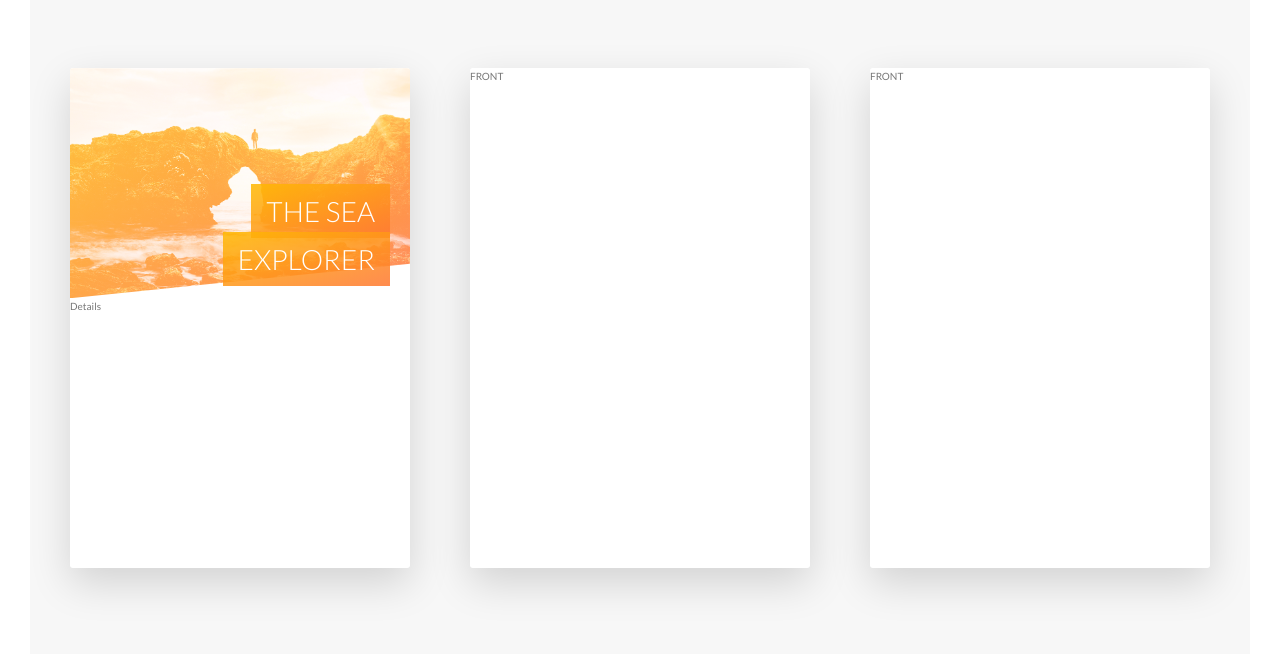
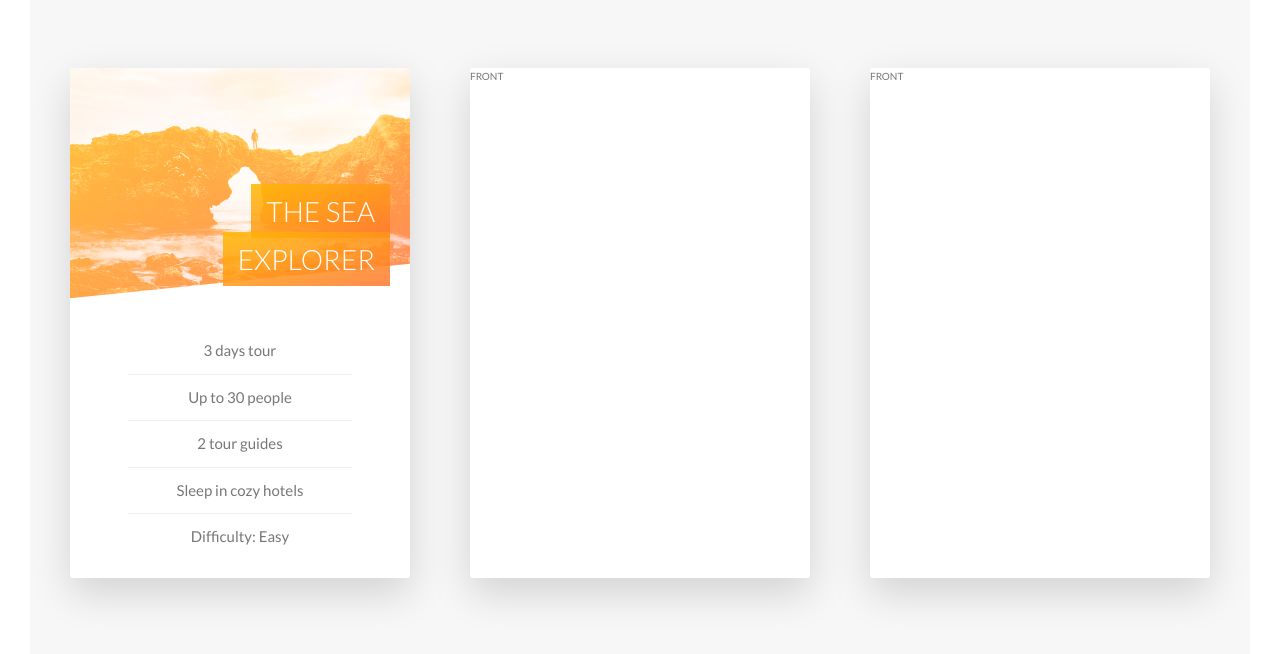
Before and after one commit to attaradev/natours, a website: page index.html in a window 1280 px wide. Shown: the part 2398-3052 px from the top of the page. Drawn offline with Linux system fonts and the light colour scheme.

Commit message:
feat: implementing card

```diff
--- a/index.html
+++ b/index.html
@@ -157,7 +157,15 @@
                     The sea explorer
                   </span>
                 </h4>
-                <div class="card__details">Details</div>
+                <div class="card__details">
+                  <ul>
+                    <li>3 days tour</li>
+                    <li>Up to 30 people</li>
+                    <li>2 tour guides</li>
+                    <li>Sleep in cozy hotels</li>
+                    <li>Difficulty: Easy</li>
+                  </ul>
+                </div>
               </div>
               <div class="card__side card__side--back card__side--back-1">
                 BACK
--- a/sass/abstracts/_variables.scss
+++ b/sass/abstracts/_variables.scss
@@ -10,6 +10,7 @@ $color-tertiary-light: #2998ff;
 $color-tertiary-dark: #5643fa;
 
 $color-grey-light-1: #f7f7f7;
+$color-grey-light-2: #eee;
 $color-grey-dark: #777;
 
 $color-white: #fff;
--- a/sass/components/card.scss
+++ b/sass/components/card.scss
@@ -3,10 +3,10 @@
   perspective: 150rem;
   -moz-perspective: 150rem;
   position: relative;
-  height: 50rem;
+  height: 51rem;
 
   &__side {
-    height: 50rem;
+    height: 51rem;
     transition: all 0.5s ease;
     position: absolute;
     top: 0;
@@ -98,4 +98,20 @@
       );
     }
   }
+  &__details {
+    padding: 3rem;
+    ul {
+      list-style: none;
+      margin: 0 auto;
+      width: 80%;
+      li {
+        text-align: center;
+        font-size: 1.5rem;
+        padding: 1rem;
+        &:not(:last-child) {
+          border-bottom: 1px solid $color-grey-light-2;
+        }
+      }
+    }
+  }
 }
```
Also changed, not shown: css/main.css.
